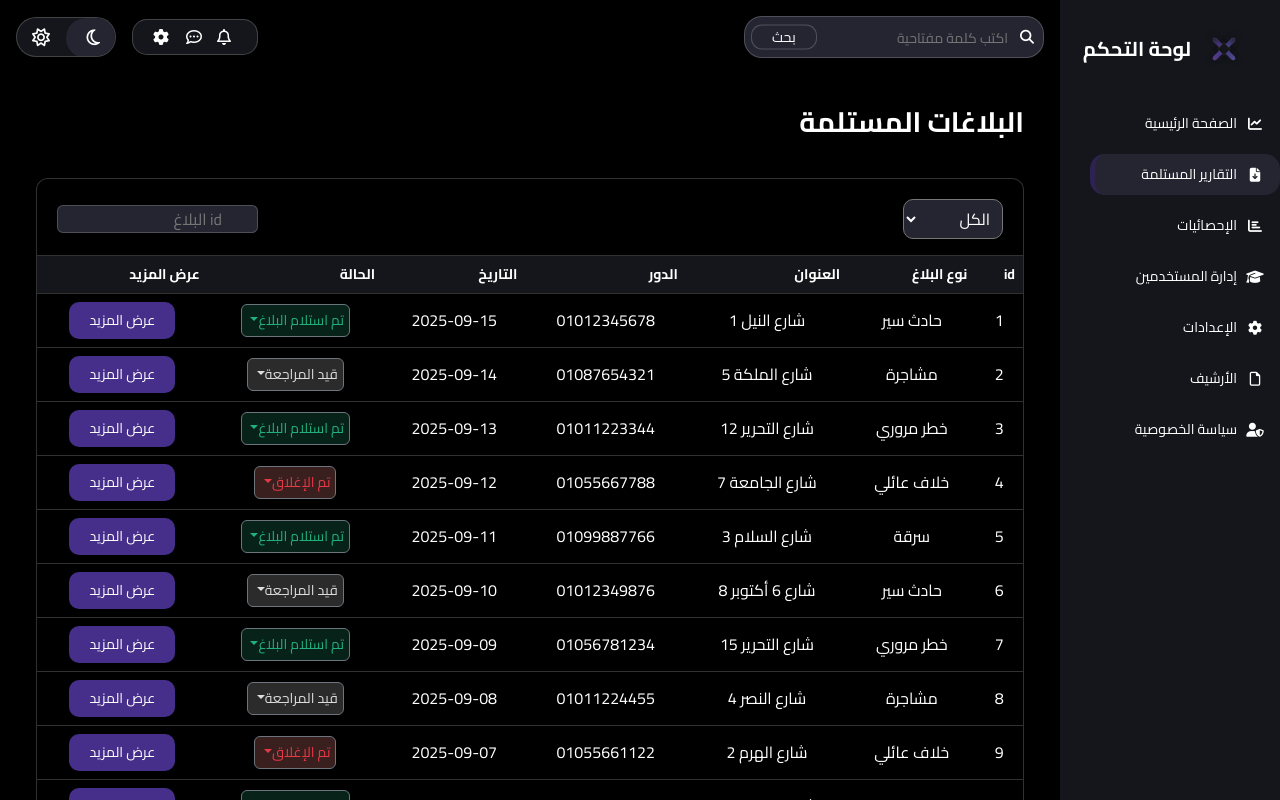
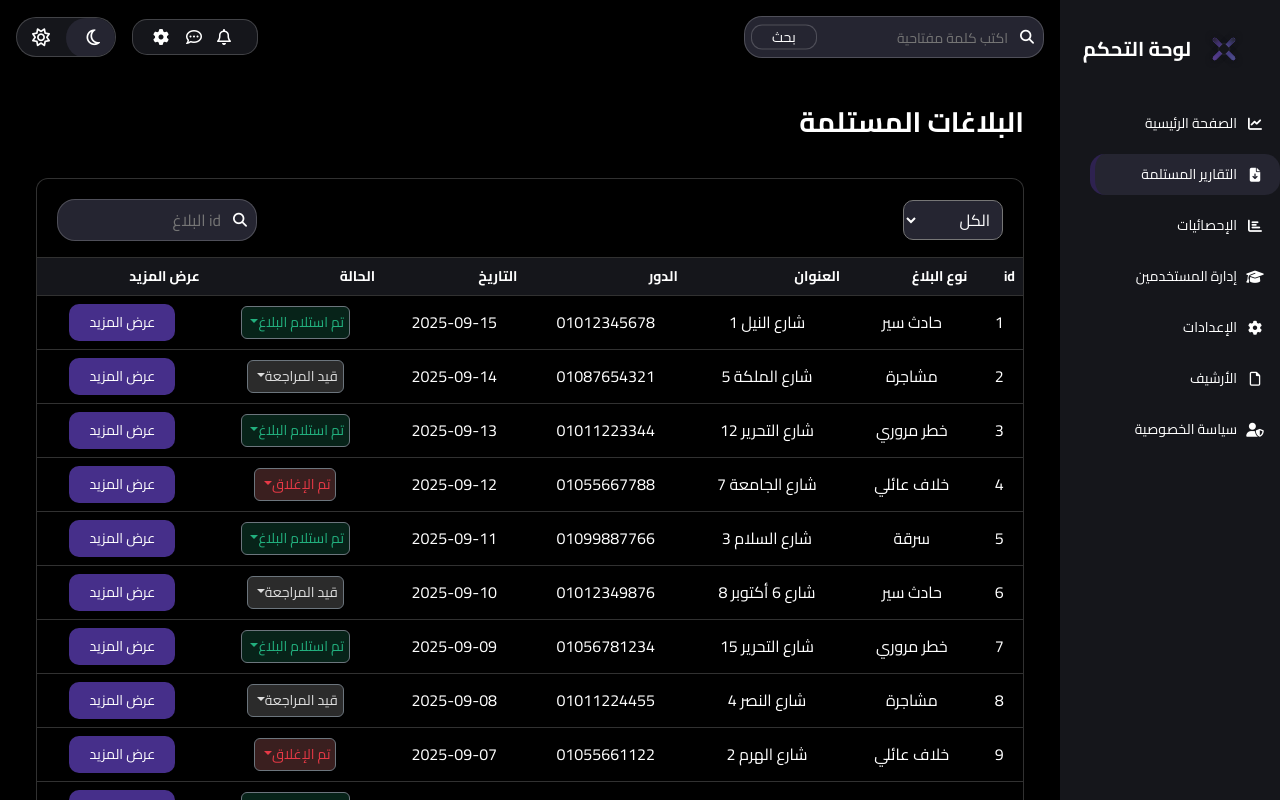
Before and after one commit to TasneemHesham384/dashboard-react, a React (Vite) app: page /received-report in a window 1280 px wide. Shown: the top 800 px of the page. Built offline with nearby package versions, Linux system fonts and the light colour scheme.

Commit message:
Update ReceivedReport.jsx

```diff
--- a/src/pages/ReceivedReport.jsx
+++ b/src/pages/ReceivedReport.jsx
@@ -97,6 +97,7 @@ const ReceivedReports = () => {
             <option value="المحلولة">المحلولة</option>
             <option value="المغلقة">المغلقة</option>
           </select>
+          <div className="search">
             <input
               type="text"
               placeholder="id البلاغ"
@@ -104,6 +105,7 @@ const ReceivedReports = () => {
               onChange={(e) => setSearch(e.target.value)}
               style={{ paddingRight: "35px" }}
             />
+          </div>
         </div>
 
         <table className="table">
```
Lines whose indentation alone changed are shown as unchanged.
